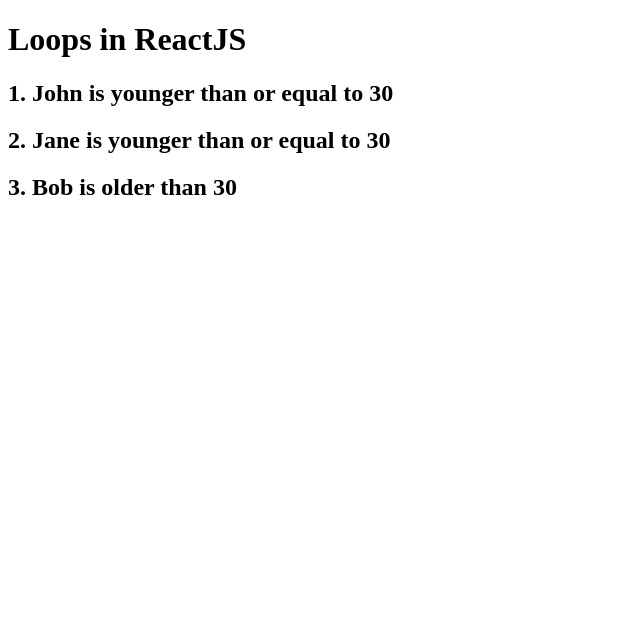
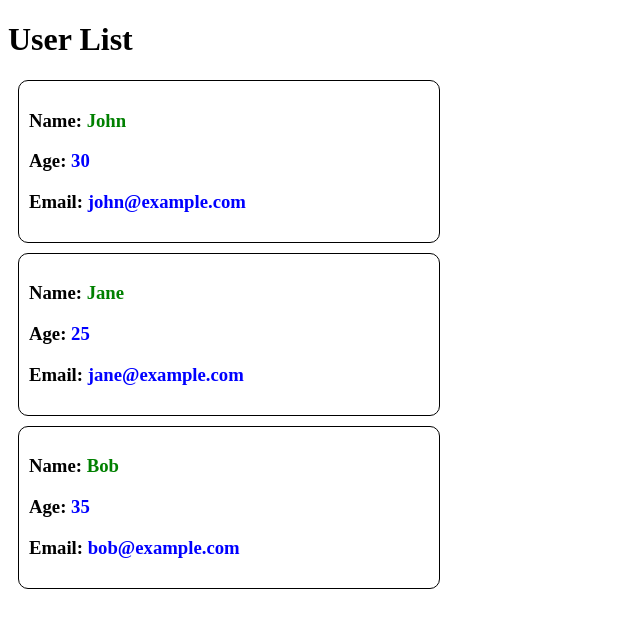
Before and after one commit to saeedali780/LEARNING-CODE-MODE, a React (Vite) app in the folder Learn-ReactJS/: page / in a window 1280 px wide. Shown: the top 628 px of the page, without its empty margins (0-640 px from the left). Built offline with nearby package versions, Linux system fonts and the light colour scheme.

Commit message:
Refactor User component to display user details and remove input handling

```diff
--- a/Learn-ReactJS/src/App.jsx
+++ b/Learn-ReactJS/src/App.jsx
@@ -1,24 +1,19 @@
-// import Skills from './components/Skills'
+import User from './components/User.jsx'
 const App = () => {
   const users = [
-    {id: 1, name: 'John', age: 30},
-    {id: 2, name: 'Jane', age: 25},
-    {id: 3, name: 'Bob', age: 35},
+    {id: 1, name: 'John', age: 30 , email: 'john@example.com'},
+    {id: 2, name: 'Jane', age: 25, email: 'jane@example.com'},
+    {id: 3, name: 'Bob', age: 35, email: 'bob@example.com'},
   ]
   return (
     <div>
-      <h1>Loops in ReactJS</h1>
+      <h1>User List</h1>
+
       {users.map(user => (
         <div key={user.id}>
-          {user.age > 30 ? (
-            <h2>{user.id + '. ' + user.name} is older than 30</h2>
-          ) : (
-            <h2>{user.id + '. ' + user.name} is younger than or equal to 30</h2>
-          )}
-
+          <User user={user} />
         </div>
       ))}
-      {/* <Skills /> */}
     </div>
   )
 }
--- a/Learn-ReactJS/src/components/User.jsx
+++ b/Learn-ReactJS/src/components/User.jsx
@@ -1,28 +1,10 @@
-import { useState } from 'react';
 
-const User = () => {
-  let [name, setName] = useState("Saeed");
-  let [age, setAge] = useState(18);
-
-  const handleInputChange = (event) => {
-    const { name, value } = event.target;
-    if (name === "name") {
-      setName(value);
-    } else if (name === "age") {
-      setAge(value);
-    }
-  }
+const User = ({ user }) => {
   return (
-    <div>
-      <label htmlFor="name">Name:</label>
-      <input type="text" value={name} id="name" name="name" onChange={handleInputChange} />
-      <h1>{name}</h1>
-      <br /><br /><br />
-      <label htmlFor="age">Age:</label>
-      <input type="number" value={age} id="age" name="age" onChange={handleInputChange} />
-       <h1>{age}</h1>
-
-       <button onClick={() => { setName(""); setAge(0); }}>Reset</button>
+    <div style={{border: '1px solid black', padding: '10px', margin: '10px', width: '400px', borderRadius: '10px'}}>
+      <h3>Name: <span style={{color: "green"}}>{user.name}</span> </h3>
+      <h3>Age: <span style={{color: "blue"}}>{user.age}</span></h3>
+      <h3>Email: <span style={{color: "blue"}}>{user.email}</span></h3>
     </div>
   )
 }
```
